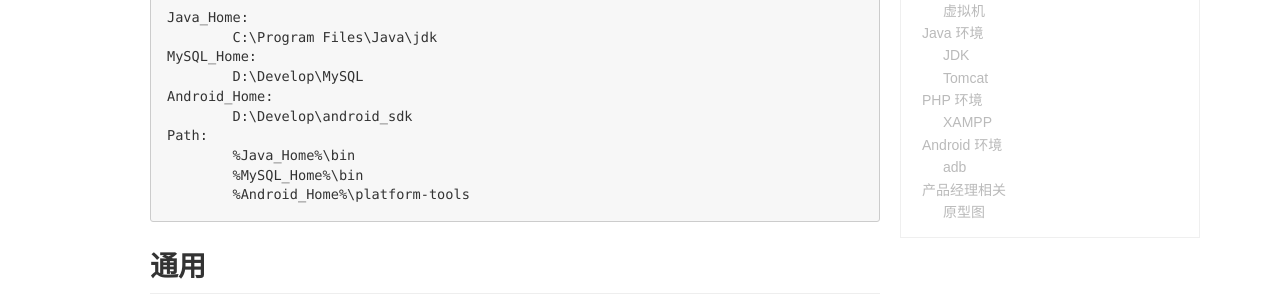
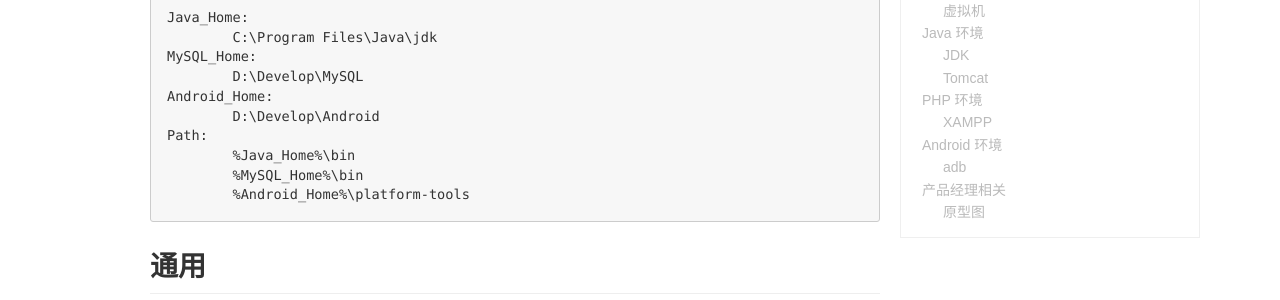
Before and after one commit to breezeer/note_in_test, a Jekyll site: the page built from _posts/2020-05-14-develop-tools.md, in a window 1280 px wide and 1400 px high. Shown: the part 391-691 px from the top of the window. Built offline with Jekyll 4.4.1, drawn with Linux system fonts in a browser that asks for light colours; some of the changed text lies outside the part shown.

Commit message:
0812 2322

```diff
--- a/_posts/2020-05-14-develop-tools.md
+++ b/_posts/2020-05-14-develop-tools.md
@@ -18,7 +18,7 @@
 MySQL_Home:
 	D:\Develop\MySQL
 Android_Home:
-	D:\Develop\android_sdk
+	D:\Develop\Android
 Path:
 	%Java_Home%\bin
 	%MySQL_Home%\bin
```
Also changed, not shown: other parts of _posts/2020-05-14-develop-tools.md (+5 -5 lines), _posts/2020-07-30-journey-to-the-west.md (+2 -0 lines).
